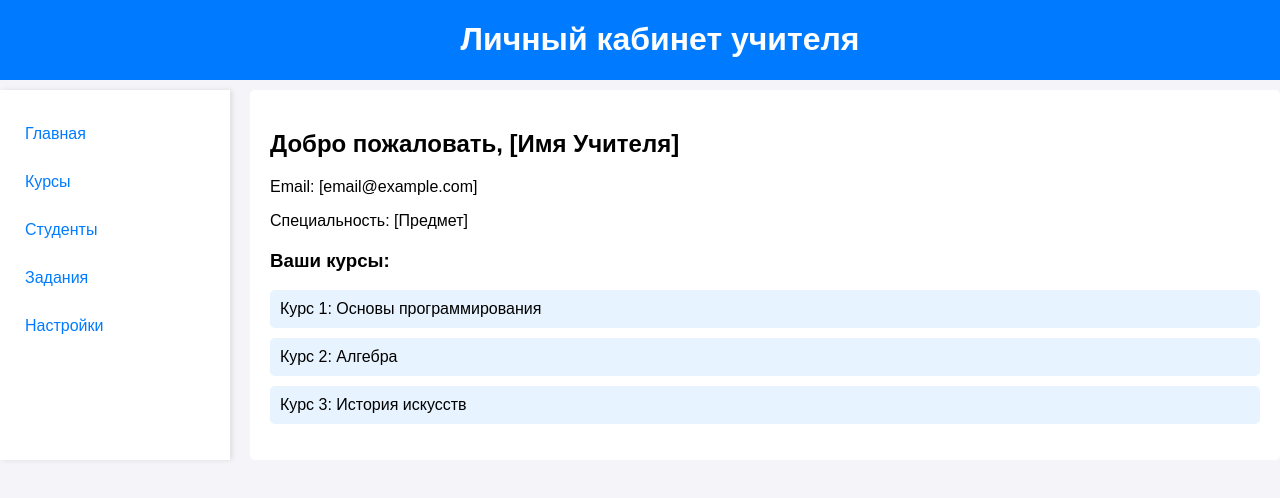
After one commit to markl228/Zis_Lms, a Flask app: template proj/templates/profile.html in a window 1280 px wide. The commit adds this page. Shown: the top 498 px of the page. Run offline with Flask 3, Linux system fonts and the light colour scheme; the template is opened without the code that fills it, so the values that code supplies are empty.

Commit message:
Main app program

```diff
--- a/proj/app.py
+++ b/proj/app.py
@@ -11,7 +11,7 @@ app.config['UPLOAD_FOLDER'] = UPLOAD_FOLDER
 
 @app.route('/')
 def index():
-    return render_template('task1.html', content=None)
+    return render_template('main_theme.html', content=None)
 
 
 @app.route('/task/<num_task>')
--- /dev/null
+++ b/proj/templates/profile.html
@@ -0,0 +1,98 @@
+<!DOCTYPE html>
+<html lang="ru">
+<head>
+    <meta charset="UTF-8">
+    <meta name="viewport" content="width=device-width, initial-scale=1.0">
+    <title>Личный кабинет учителя</title>
+    <style>
+        body {
+            font-family: Arial, sans-serif;
+            background-color: #f4f4f9;
+            margin: 0;
+            display: flex;
+            flex-direction: column; /* Вертикальное направление для заголовка и контейнера */
+        }
+        header {
+            background-color: #007bff;
+            color: white;
+            padding: 0px 20px 0px;
+            margin: 0px 0px 10px;
+            text-align: center;
+            width: 100%;
+        }
+        .main {
+            display: flex; /* Горизонтальное направление для nav и container */
+            flex-grow: 1; /* Позволяет контейнеру занимать оставшееся пространство */
+        }
+        nav {
+            width: 200px;
+            background-color: #fff;
+            padding: 15px;
+            box-shadow: 2px 0 5px rgba(0,0,0,0.1);
+        }
+        nav a {
+            display: block;
+            margin: 10px 0;
+            text-decoration: none;
+            color: #007bff;
+            padding: 10px;
+            border-radius: 5px;
+        }
+        nav a:hover {
+            background-color: #e7f3fe;
+        }
+        .container {
+            flex-grow: 1; /* Позволяет контейнеру занимать оставшееся пространство */
+            background-color: white;
+            padding: 20px;
+            border-radius: 5px;
+            margin-left: 20px; /* Отступ слева от nav */
+        }
+        .profile {
+            margin-bottom: 20px;
+        }
+        .courses {
+            list-style-type: none;
+            padding: 0;
+        }
+        .courses li {
+            background-color: #e7f3fe;
+            margin: 10px 0;
+            padding: 10px;
+            border-radius: 5px;
+        }
+    </style>
+</head>
+<body>
+
+<header>
+    <h1>Личный кабинет учителя</h1>
+</header>
+
+<div class="main">
+    <nav>
+        <a href="#">Главная</a>
+        <a href="#">Курсы</a>
+        <a href="#">Студенты</a>
+        <a href="#">Задания</a>
+        <a href="#">Настройки</a>
+    </nav>
+
+    <div class="container">
+        <div class="profile">
+            <h2>Добро пожаловать, [Имя Учителя]</h2>
+            <p>Email: [email@example.com]</p>
+            <p>Специальность: [Предмет]</p>
+        </div>
+
+        <h3>Ваши курсы:</h3>
+        <ul class="courses">
+            <li>Курс 1: Основы программирования</li>
+            <li>Курс 2: Алгебра</li>
+            <li>Курс 3: История искусств</li>
+        </ul>
+    </div>
+</div>
+
+</body>
+</html>
```
Also changed, not shown: proj/templates/task1.html (+41 -4 lines), proj/uploads/test.py (+11 -11 lines), proj/pages.py (added), 1 other file.
